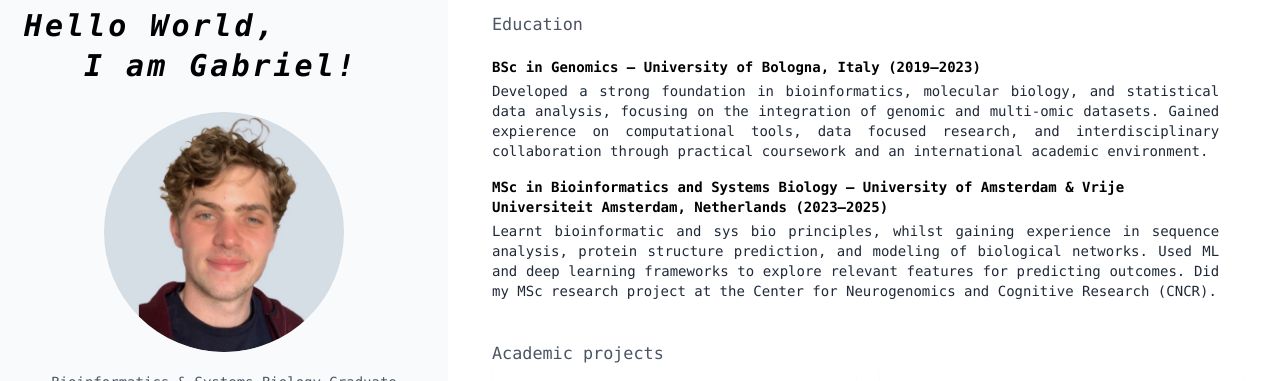
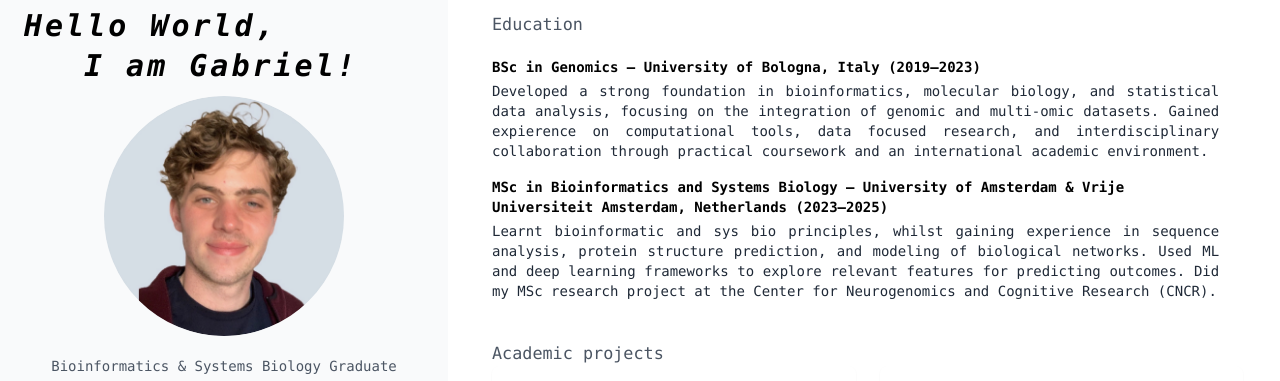
Before and after one commit to gabrielhaw/gabrielhaw.github.io, a website: page public/index.html in a window 1280 px wide. Shown: the top 381 px of the page. Drawn offline with nearby package versions, Linux system fonts and the light colour scheme.

Commit message:
some small updates, aesthetic

```diff
--- a/public/index.html
+++ b/public/index.html
@@ -49,7 +49,7 @@
         </header>
 
         <!-- me! -->
-        <img class="w-[15rem] h-[15rem] mt-20 object-cover bg-white rounded-full"
+        <img class="w-[15rem] h-[15rem] mt-16 object-cover bg-white rounded-full"
           src="../images/profilepic.jpg" alt="Gabriel" />
 
         <p class="text-sm text-gray-600 dark:text-gray-300 pt-5">Bioinformatics &amp; Systems Biology Graduate</p>
```
